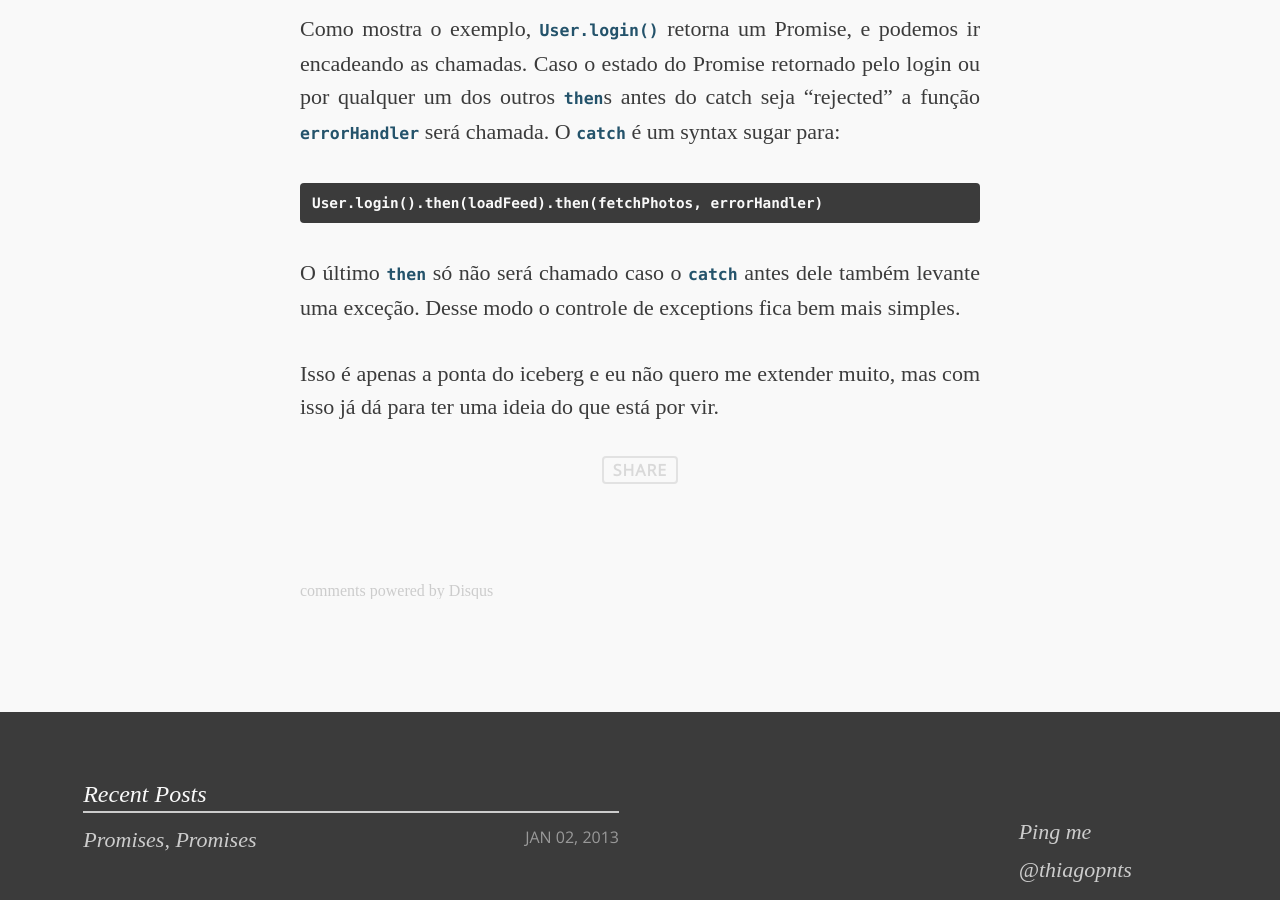
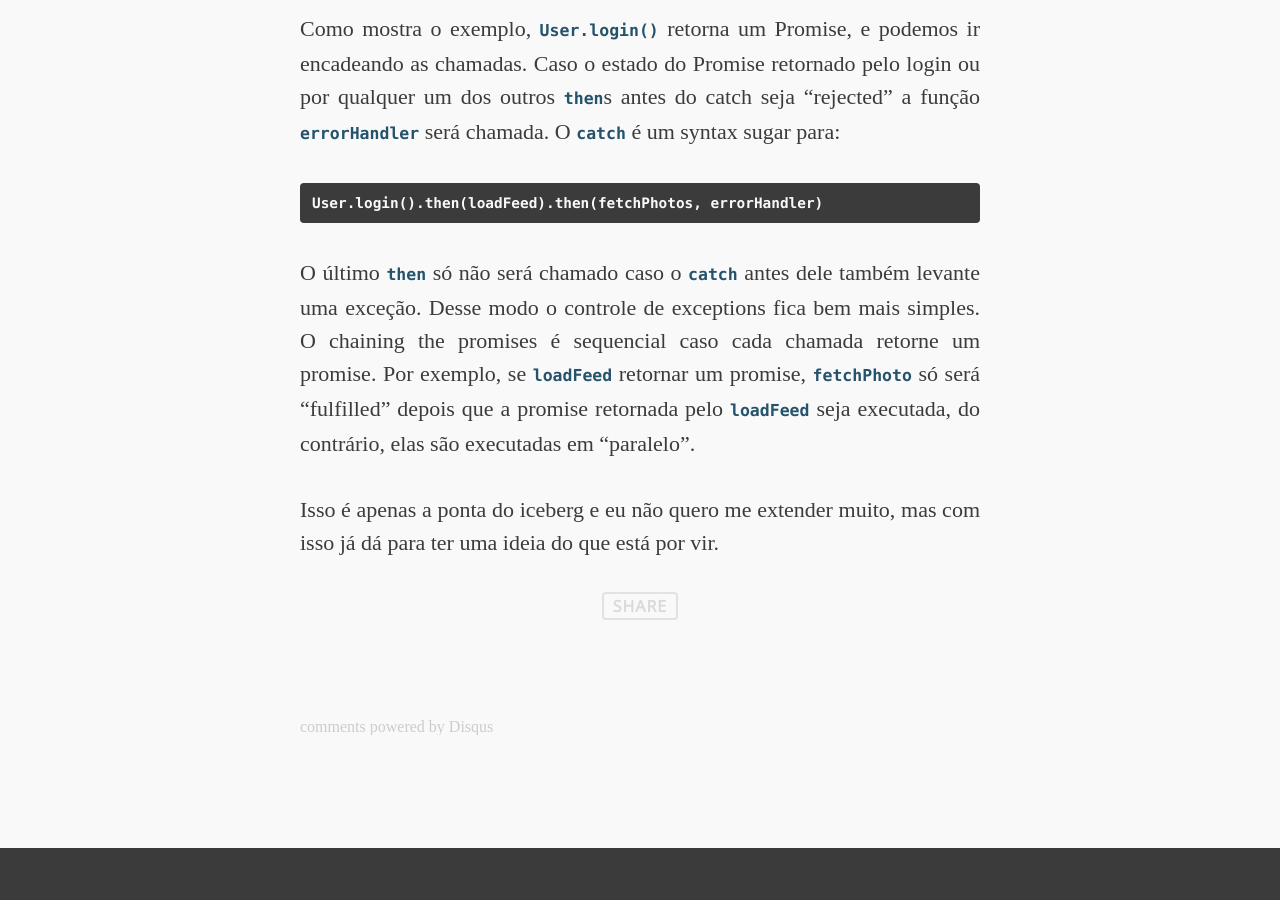
Before and after one commit to thiagopnts/blog, a Jekyll site: the page built from _posts/2013-01-02-promises.md, in a window 1280 px wide and 900 px high, scrolled down 1926 px. Built offline with Jekyll 4.4.1, drawn with Linux system fonts in a browser that asks for light colours; some web fonts are replaced; Markdown is read by kramdown in place of the engine named in the settings; comment, search, counter and statistics services are not loaded.

Commit message:
promises post

```diff
--- a/_posts/2013-01-02-promises.md
+++ b/_posts/2013-01-02-promises.md
@@ -53,5 +53,7 @@ User.login().then(loadFeed).then(fetchPhotos, errorHandler)
 {% endhighlight %}
 
 O último `then` só não será chamado caso o `catch` antes dele também levante uma exceção. Desse modo o controle de exceptions fica bem mais simples.
+O chaining the promises é sequencial caso cada chamada retorne um promise. Por exemplo, se `loadFeed` retornar um promise, `fetchPhoto` só será
+"fulfilled" depois que a promise retornada pelo `loadFeed` seja executada, do contrário, elas são executadas em "paralelo".
 
 Isso é apenas a ponta do iceberg e eu não quero me extender muito, mas com isso já dá para ter uma ideia do que está por vir.
```
